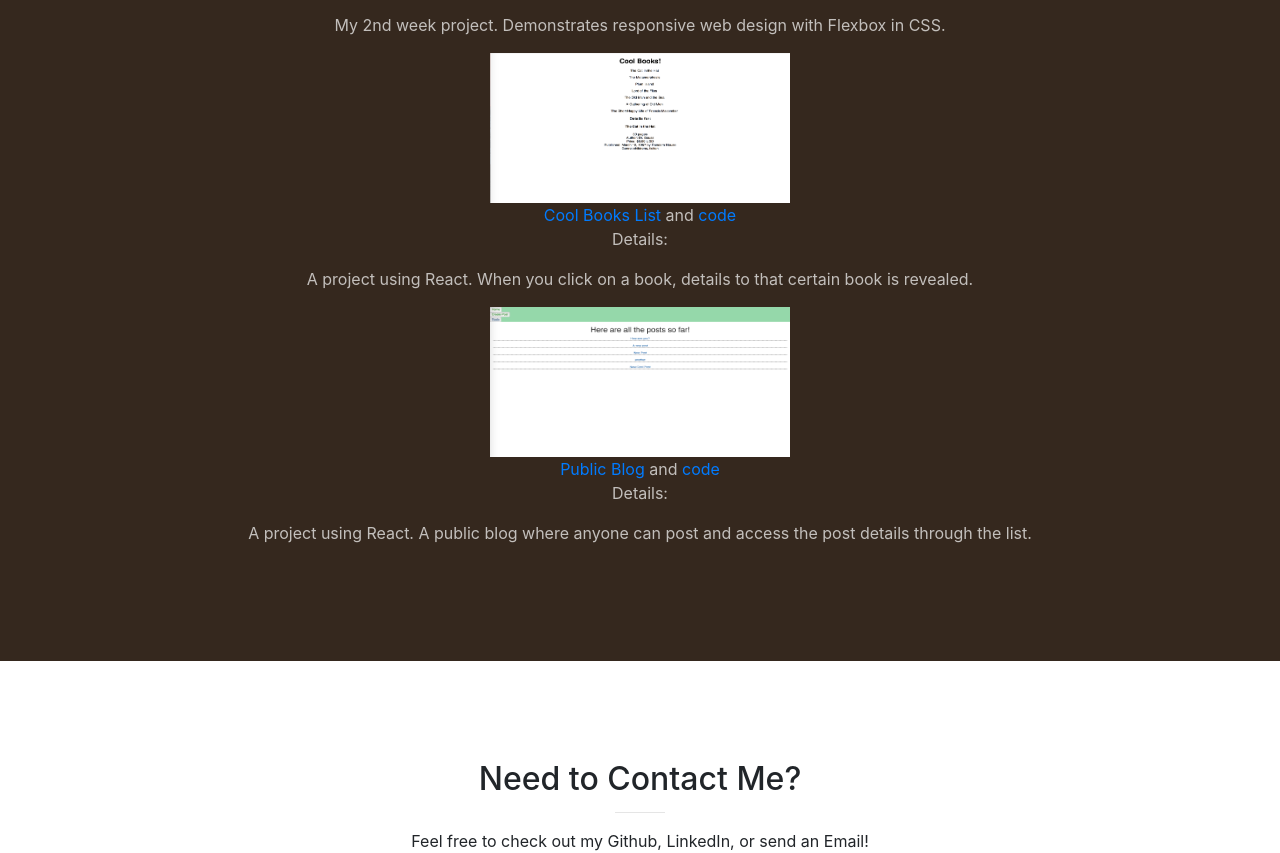
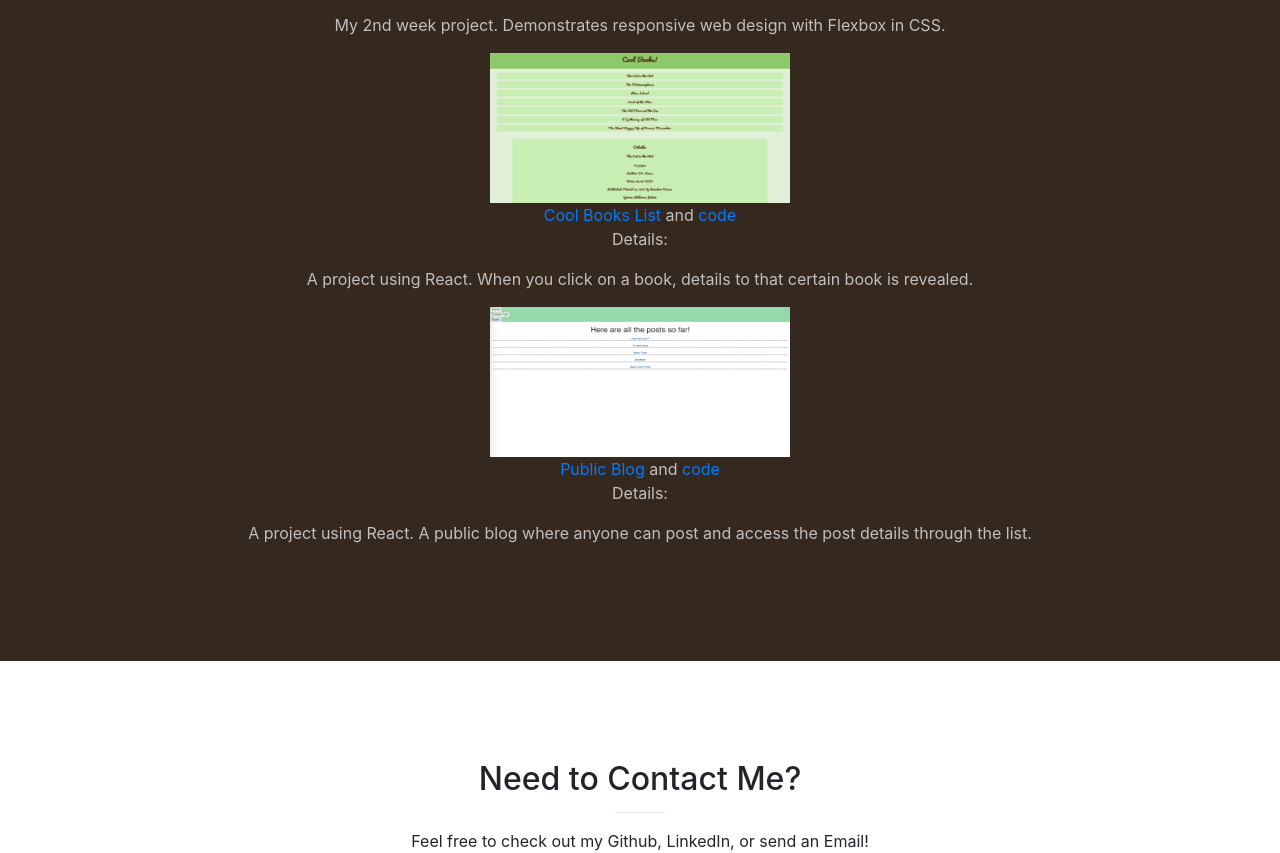
Before and after one commit to anniemaejenkins/Portfolio, a website with bundled scripts: page index.html in a window 1280 px wide. Shown: the part 1592-2445 px from the top of the page. Built offline with nearby package versions, Linux system fonts and the light colour scheme.

Commit message:
added new thumbnail

```diff
--- a/index.html
+++ b/index.html
@@ -93,7 +93,7 @@
         </div>
       </div>
       <div class="example2">
-        <img class="publicBlog" src="./img/CoolBooks.png" alt="">
+        <img class="publicBlog" src="./img/CoolBooks2.png" alt="">
         <br>
         <a href="https://anniemaejenkins.github.io/BookListRedux/">Cool Books List</a>
         <span class="exampleText">and</span>
```
Also changed, not shown: img/CoolBooks2.png (added), 4 other files.
